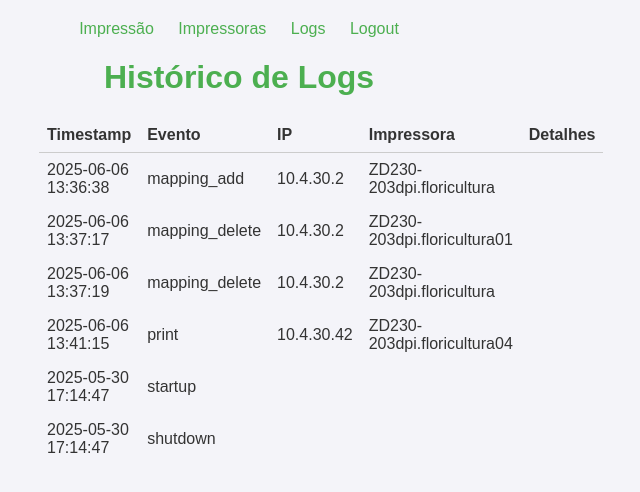
After one commit to Deyvidhalaten/ImpressoraZQ230, a Flask app: page /logs in a window 1280 px wide. The commit adds this page. Shown: the top 492 px of the page, without its empty margins (401-1041 px from the left). Run offline with Flask 3, Linux system fonts and the light colour scheme; parts of the project's set-up code (start-up, migrations or seed data) failed here and were passed over.

Commit message:
feature/tela-de-logs-basica
Adicionado tela de logs basica, registra o start da aplicação e cadastro ou alterações do banco de dados das impressoras, junto com impressoes..

```diff
--- a/app.py
+++ b/app.py
@@ -11,12 +11,13 @@ import csv
 import win32print  # type: ignore
 import win32ui     # type: ignore
 
-from datetime import timedelta
+from datetime import datetime, timedelta
 from PIL import Image, ImageWin, ImageDraw, ImageFont
 from flask import (
     Flask, render_template, request, redirect,
     flash, session, url_for
 )
+
 
 windows_font = os.path.join(os.environ['WINDIR'], 'Fonts', 'arial.ttf')
 # e quando for instanciar:
@@ -27,6 +28,7 @@ BASE_DIR     = os.path.dirname(sys.executable) if getattr(sys, 'frozen', False)
 CONFIG_FILE  = os.path.join(BASE_DIR, 'config.txt')
 CSV_FILE     = os.path.join(BASE_DIR, 'baseFloricultura.csv')
 PRINTERS_CSV = os.path.join(BASE_DIR, 'printers.csv')
+LOG_FILE = os.path.join(BASE_DIR, "logs.csv")
 
 DEFAULT_IP       = "10.17.30.119"
 DEFAULT_PORTA    = 9100
@@ -76,6 +78,22 @@ def load_printer_map():
             })
     return maps
 
+#acrescenta uma linha com data/hora, tipo de evento, IP, impressora (se houver) e detalhes.
+def append_log(evento: str, ip: str = "", impressora: str = "", detalhes: str = ""):
+    """
+    Acrescenta uma linha em logs.csv com as colunas:
+    timestamp,evento,ip,impressora,detalhes
+    """
+    # Garante que o arquivo exista; se não existir, cria e adiciona cabeçalho
+    if not os.path.exists(LOG_FILE):
+        with open(LOG_FILE, "w", newline="", encoding="utf-8") as f:
+            writer = csv.writer(f)
+            writer.writerow(["timestamp", "evento", "ip", "impressora", "detalhes"])
+    # Grava a nova linha
+    ts = datetime.now().isoformat(sep=" ", timespec="seconds")
+    with open(LOG_FILE, "a", newline="", encoding="utf-8") as f:
+        writer = csv.writer(f)
+        writer.writerow([ts, evento, ip, impressora, detalhes])
 
 load_printer_map()
 
@@ -496,10 +514,27 @@ def index():
             try:
                 disable_reset_and_set_ls(ls_value=ls, printer_name=driver_for_request)
                 for _ in range(copies):
+
+                    ##Logs
+                    append_log(
+                        evento="print",
+                        ip=client_ip,
+                        impressora=driver_for_request,
+                        detalhes=f"ean={rec['ean']}, codprod={rec['codprod']}, copies={copies}, modo={modo}, LS={ls}"
+                    )
+
                     print_image_via_driver(double, xoff, printer_name=driver_for_request)
                     disable_reset_and_set_ls(ls_value=ls, printer_name=driver_for_request)
+
                 flash(f"✅ {copies} cópia(s) impressa(s) via '{driver_for_request}'", "success")
             except Exception as e:
+                ##Logs
+                append_log(
+                    evento="print_error",
+                    ip=client_ip,
+                    impressora=driver_for_request,
+                    detalhes=f"erro={e}"
+                )
                 flash(f"❌ Erro ao imprimir: {e}", "error")
             finally:
                 for p in (raw, single, double):
@@ -534,47 +569,100 @@ def login():
 @app.route("/printers", methods=["GET","POST"])
 def printers():
     mappings = load_printer_map()
+    # Ordena por loja crescente
     mappings.sort(key=lambda m: int(m['loja'] or 0))
 
     if request.method == "POST":
-        # DELETE
-        if request.form.get("action") == "delete":
-            pattern = request.form["pattern"]
-            mappings = [m for m in mappings if m["pattern"] != pattern]
-            save_printer_map(mappings)
-            flash("🗑️ Mapeamento excluído!", "success")
+        action_type = request.form.get("action", "save")  # “save” por padrão ou “delete”
+
+        # —— Excluir mapeamento ——
+        if action_type == "delete":
+            pattern_to_delete = request.form.get("pattern")
+            # busca o mapeamento antes de remover, para log
+            m_antigo = next((m for m in mappings if m["pattern"] == pattern_to_delete), None)
+            if m_antigo:
+                mappings = [m for m in mappings if m["pattern"] != pattern_to_delete]
+                save_printer_map(mappings)
+                append_log(
+                    evento="mapping_delete",
+                    ip=request.remote_addr,
+                    impressora=m_antigo.get("driver",""),
+                    detalhes=f"loja={m_antigo['loja']}, pattern={pattern_to_delete}"
+                )
+                flash(f"🗑️ Mapeamento '{pattern_to_delete}' excluído com sucesso!", "success")
+            else:
+                flash("❌ Mapeamento não encontrado para exclusão.", "error")
             return redirect(url_for("printers"))
 
-        # ADD / EDIT
-        loja   = request.form['loja'].strip()
-        driver = request.form['driver'].strip()
+        # —— Adicionar ou editar mapeamento ——
+        loja   = request.form.get('loja','').strip()
+        driver = request.form.get('driver','').strip()
         funcao = request.form.get('funcao','').strip()
-        ip     = request.form['ip'].strip()
-        ls_f   = int(request.form.get('ls_flor', 0))
-        ls_v   = int(request.form.get('ls_flv', 0))
+        ls_flor = request.form.get('ls_flor','').strip()
+        ls_flv  = request.form.get('ls_flv','').strip()
 
-        pattern = f"10.{int(loja)}*"
+        # Validação mínima
+        if not loja.isdigit() or not driver:
+            flash("❌ Loja e driver são obrigatórios", "error")
+            return redirect(url_for('printers'))
+
+        try:
+            ls_flor_val = int(ls_flor)
+            ls_flv_val  = int(ls_flv)
+        except ValueError:
+            flash("❌ Valores de LS inválidos", "error")
+            return redirect(url_for('printers'))
+
+        pattern = f"10.{int(loja)}.*"  # armazenamos “10.<loja>.*” para coincidir com qualquer “10.X.”
         updated = False
+
         for m in mappings:
             if m['pattern'] == pattern:
-                m.update(driver=driver, funcao=funcao, ip=ip, ls_flor=ls_f, ls_flv=ls_v)
+                # antes de alterar, guardo estado antigo
+                m_antigo = m.copy()
+                m['driver']  = driver
+                m['funcao']  = funcao
+                m['ls_flor'] = ls_flor_val
+                m['ls_flv']  = ls_flv_val
                 updated = True
+                # grava log de edição
+                append_log(
+                    evento="mapping_update",
+                    ip=request.remote_addr,
+                    impressora=driver,
+                    detalhes=(
+                        f"loja={loja}, "
+                        f"old_driver={m_antigo['driver']}, new_driver={driver}, "
+                        f"old_ls_flor={m_antigo['ls_flor']}, new_ls_flor={ls_flor_val}, "
+                        f"old_ls_flv={m_antigo['ls_flv']}, new_ls_flv={ls_flv_val}"
+                    )
+                )
                 break
+
         if not updated:
-            mappings.append({
+            novo = {
                 'loja':    loja,
                 'pattern': pattern,
                 'driver':  driver,
                 'funcao':  funcao,
-                'ip':      ip,
-                'ls_flor': ls_f,
-                'ls_flv':  ls_v,
-            })
+                'ls_flor': ls_flor_val,
+                'ls_flv':  ls_flv_val
+            }
+        mappings.append(novo)
+        append_log(
+           evento="mapping_add",
+           ip=request.remote_addr,
+           impressora=driver,
+           detalhes=(
+              f"loja={loja}, driver={driver}, "
+              f"ls_flor={ls_flor_val}, ls_flv={ls_flv_val}"
+        ))
 
         save_printer_map(mappings)
-        flash("✅ Mapeamento salvo!", "success")
-        return redirect(url_for("printers"))
+        flash("✅ Mapeamento salvo com sucesso!", "success")
+        return redirect(url_for('printers'))
 
+    # GET: renderiza a página normalmente
     return render_template("printers.html", mappings=mappings)
 
 def save_printer_map(mappings):
@@ -592,6 +680,17 @@ def save_printer_map(mappings):
                 'ls_flor': m.get('ls_flor',0),
                 'ls_flv':  m.get('ls_flv',0),
             })
+
+@app.route("/logs")
+def logs():
+    # Lê todo o CSV de logs e passa para o template
+    linhas = []
+    if os.path.exists(LOG_FILE):
+        with open(LOG_FILE, newline="", encoding="utf-8") as f:
+            reader = csv.DictReader(f)
+            for row in reader:
+                linhas.append(row)
+    return render_template("logs.html", logs=linhas)
 
 @app.route("/logout")
 def logout():
@@ -650,5 +749,9 @@ def settings():
     )
 
 if __name__ == "__main__":
+    append_log(evento="startup")
+    try:
     # host='0.0.0.0' faz o Flask aceitar conexões de qualquer IP da sua LAN
-    app.run(host="10.4.30.2", port=8000, debug=False, use_reloader=False)
+      app.run(host="10.4.30.2", port=8000, debug=False, use_reloader=False)
+    finally:
+        append_log(evento="shutdown")
--- /dev/null
+++ b/logs.csv
@@ -0,0 +1,5 @@
+timestamp,evento,ip,impressora,detalhes2025-06-06 12:41:35,mapping_add,10.4.30.2,ZD230-203dpi.floricultura01,"loja=1, driver=ZD230-203dpi.floricultura01, ls_flor=0, ls_flv=0"
+2025-06-06 13:36:38,mapping_add,10.4.30.2,ZD230-203dpi.floricultura,"loja=2, driver=ZD230-203dpi.floricultura, ls_flor=0, ls_flv=0"
+2025-06-06 13:37:17,mapping_delete,10.4.30.2,ZD230-203dpi.floricultura01,"loja=1, pattern=10.1.*"
+2025-06-06 13:37:19,mapping_delete,10.4.30.2,ZD230-203dpi.floricultura,"loja=2, pattern=10.2.*"
+2025-06-06 13:41:15,print,10.4.30.42,ZD230-203dpi.floricultura04,"ean=3000030425375, codprod=304253-7, copies=1, modo=Floricultura, LS=-25"
--- a/printers.csv
+++ b/printers.csv
@@ -1,3 +1,3 @@
 loja,pattern,driver,funcao,ip,ls_flor,ls_flv
+4,10.4*,ZD230-203dpi.floricultura04,floricultura,10.4.30.116,-25,0
 17,10.17*,ZD230-203dpi.floricultura17,floricultura,10.17.30.119,0,0
-4,10.4*,ZD230-203dpi.floricultura04,floricultura,10.4.30.116,-25,0
--- /dev/null
+++ b/templates/logs.html
@@ -0,0 +1,49 @@
+<!DOCTYPE html>
+<html lang="pt-br">
+<head>
+  <meta charset="UTF-8">
+  <meta name="viewport" content="width=device-width,initial-scale=1">
+  <title>Logs de Sistema</title>
+  <link rel="stylesheet" href="{{ url_for('static', filename='style.css') }}">
+</head>
+<body>
+  <div class="container">
+    <div class="nav">
+      <a href="{{ url_for('index') }}">Impressão</a>
+      <a href="{{ url_for('printers') }}">Impressoras</a>
+      <a href="{{ url_for('logs') }}" class="active">Logs</a>
+      <a href="{{ url_for('logout') }}">Logout</a>
+    </div>
+
+    <h1>Histórico de Logs</h1>
+
+    {% if logs %}
+      <table style="width:100%; border-collapse: collapse;">
+        <thead>
+          <tr>
+            <th style="border-bottom:1px solid #ccc; padding:8px; text-align:left;">Timestamp</th>
+            <th style="border-bottom:1px solid #ccc; padding:8px; text-align:left;">Evento</th>
+            <th style="border-bottom:1px solid #ccc; padding:8px; text-align:left;">IP</th>
+            <th style="border-bottom:1px solid #ccc; padding:8px; text-align:left;">Impressora</th>
+            <th style="border-bottom:1px solid #ccc; padding:8px; text-align:left;">Detalhes</th>
+          </tr>
+        </thead>
+        <tbody>
+          {% for row in logs %}
+          <tr>
+            <td style="padding:8px;">{{ row['timestamp'] }}</td>
+            <td style="padding:8px;">{{ row['evento'] }}</td>
+            <td style="padding:8px;">{{ row['ip'] }}</td>
+            <td style="padding:8px;">{{ row['impressora'] }}</td>
+            <td style="padding:8px;">{{ row['detalhes'] }}</td>
+          </tr>
+          {% endfor %}
+        </tbody>
+      </table>
+    {% else %}
+      <p>Nenhum log registrado ainda.</p>
+    {% endif %}
+
+  </div>
+</body>
+</html>
--- a/templates/settings.html
+++ b/templates/settings.html
@@ -25,6 +25,7 @@
     <div class="nav">
       <a href="{{ url_for('index') }}">Impressão</a>
       <a href="{{ url_for('printers') }}">Cadastro Impressora</a>
+      <a href="{{ url_for('logs') }}" class="{{ 'active' if request.endpoint=='logs' else '' }}"> Logs</a>
       <a href="{{ url_for('logout') }}">Logout</a>
     </div>
 
```
